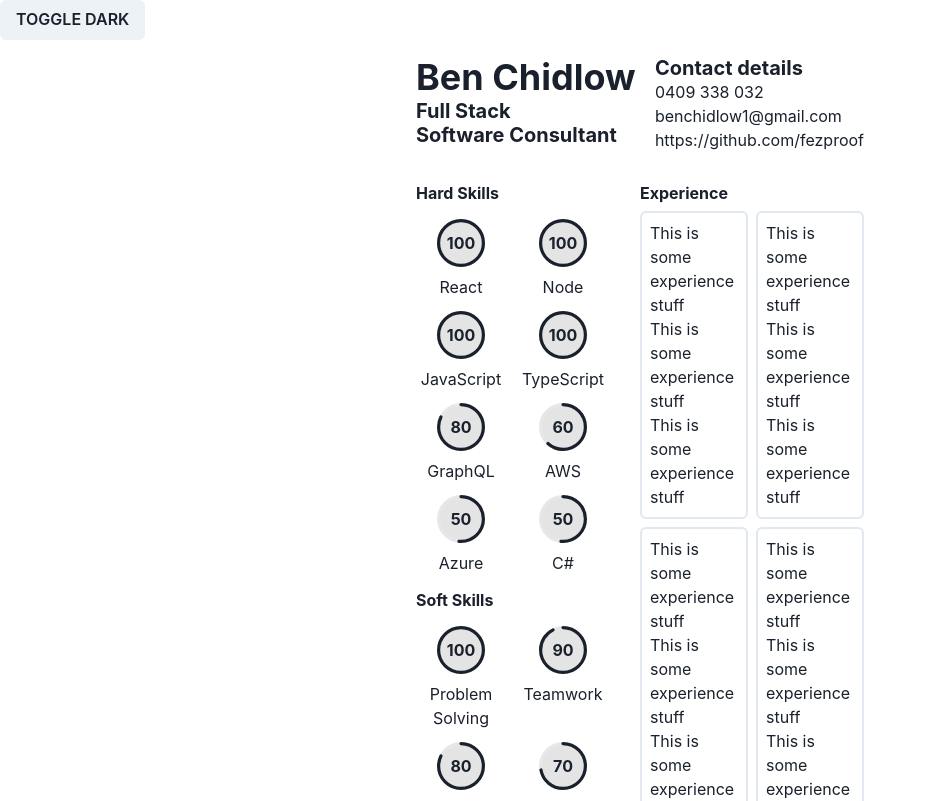
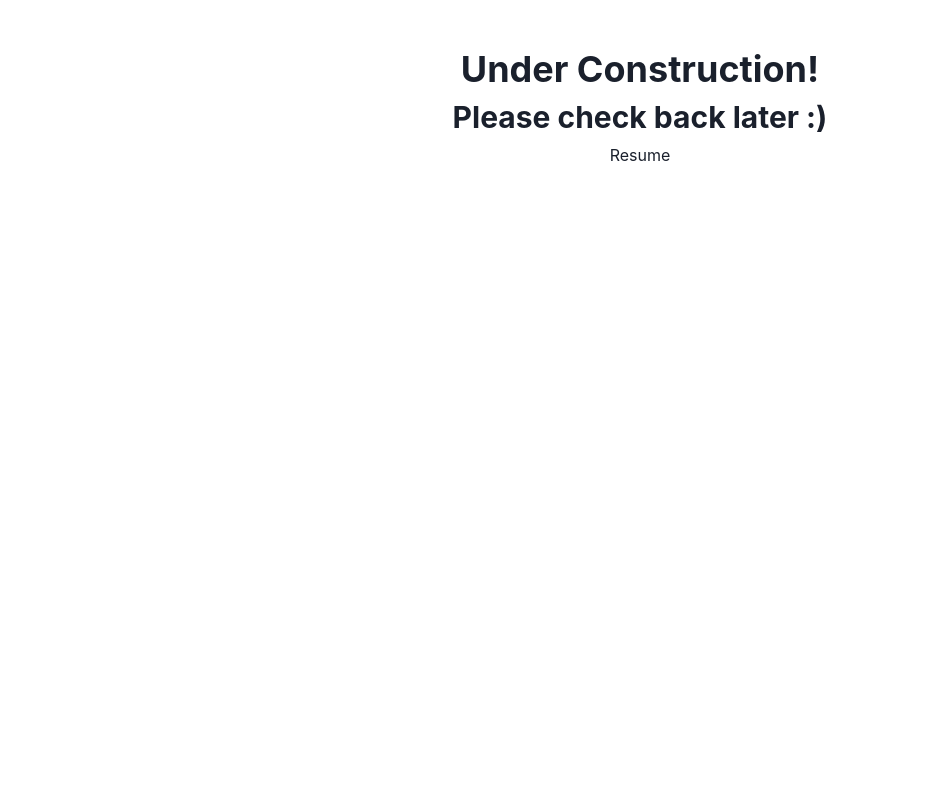
Before and after one commit to fezproof/projects, a Next.js app in the folder apps/portfolio/: page / in a window 1280 px wide. Shown: the top 801 px of the page, without its empty margins (0-927 px from the left). Built offline with nearby package versions, Linux system fonts and the light colour scheme.

Commit message:
Moved resume to its own route

```diff
--- a/apps/portfolio/src/pages/index.tsx
+++ b/apps/portfolio/src/pages/index.tsx
@@ -1,13 +1,8 @@
-import { Box, Button, Container, Grid, useColorMode } from '@chakra-ui/react';
+import { Center, Container, Heading, Link, VStack } from '@chakra-ui/react';
 import Head from 'next/head';
-import HomeHeader from 'src/components/headers/HomeHeader';
-import PrintHidden from 'src/components/helpers/PrintHidden';
-import HomeAside from 'src/components/HomeAside';
-import HomeMain from 'src/components/mains/HomeMain';
+import RouterLink from 'next/link';
 
 export default function Home() {
-  const { colorMode, toggleColorMode } = useColorMode();
-
   return (
     <div>
       <Head>
@@ -19,34 +14,18 @@ export default function Home() {
         />
       </Head>
 
-      <PrintHidden>
-        <Button onClick={toggleColorMode} textTransform="uppercase">
-          toggle {colorMode === 'light' ? 'dark' : 'light'}
-        </Button>
-      </PrintHidden>
       <Container maxW="lg">
-        <Grid
-          templateAreas={`
-            "header header"
-            "aside main"
-            "aside main"
-            "footer footer"
-          `}
-          gridTemplateColumns="14rem auto"
-        >
-          <Box as="header" gridArea="header" p="1rem">
-            <HomeHeader />
-          </Box>
-          <Box as="aside" gridArea="aside" p="1rem">
-            <HomeAside />
-          </Box>
-          <Box as="main" gridArea="main" p="1rem">
-            <HomeMain />
-          </Box>
-          <Box as="footer" gridArea="footer" p="1rem">
-            Footer
-          </Box>
-        </Grid>
+        <Center py="3rem">
+          <VStack>
+            <Heading as="h1">Under Construction!</Heading>
+            <Heading as="h2" size="lg" mb="5rem">
+              Please check back later :)
+            </Heading>
+            <RouterLink href="/resume">
+              <Link>Resume</Link>
+            </RouterLink>
+          </VStack>
+        </Center>
       </Container>
     </div>
   );
```
Also changed, not shown: apps/portfolio/src/pages/resume.tsx (added, +53 -0 lines).
